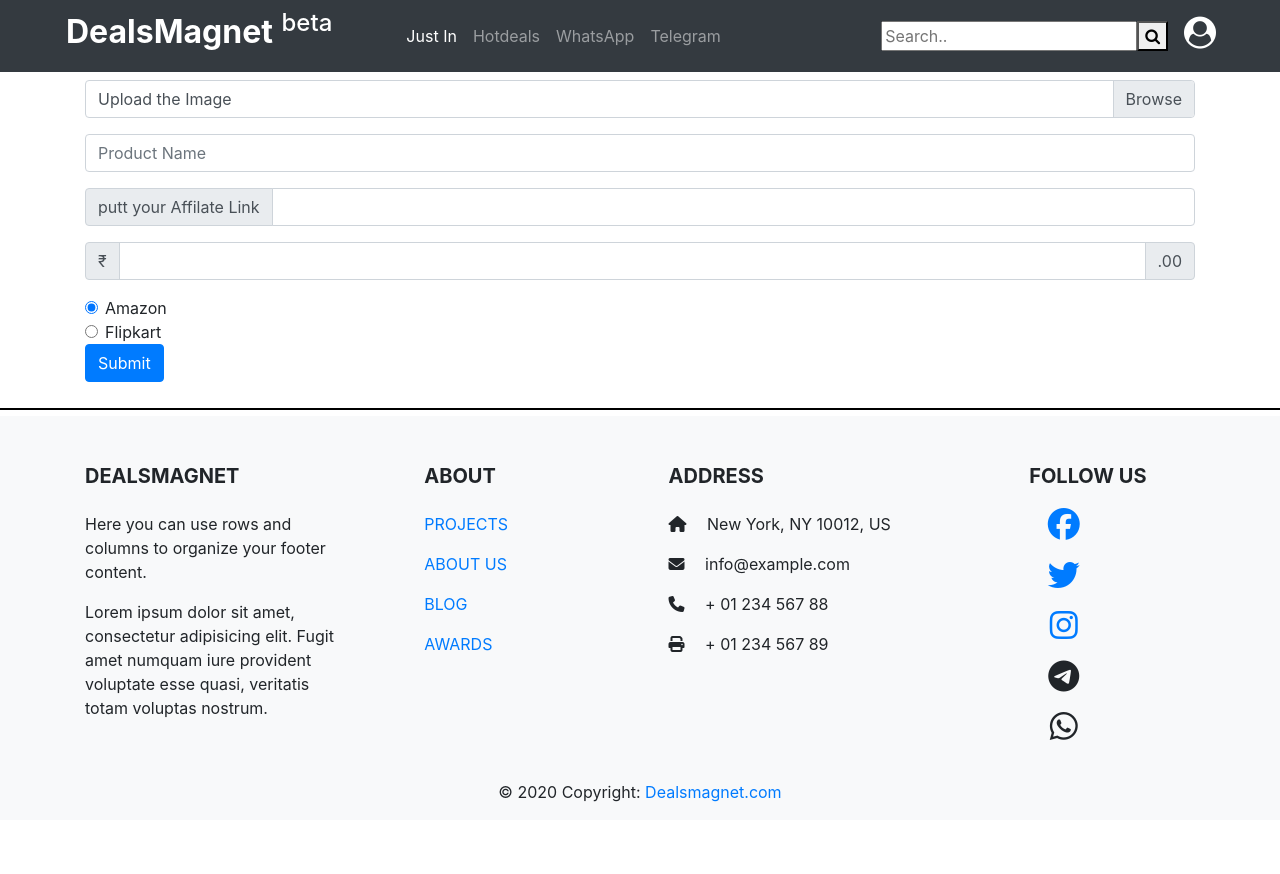
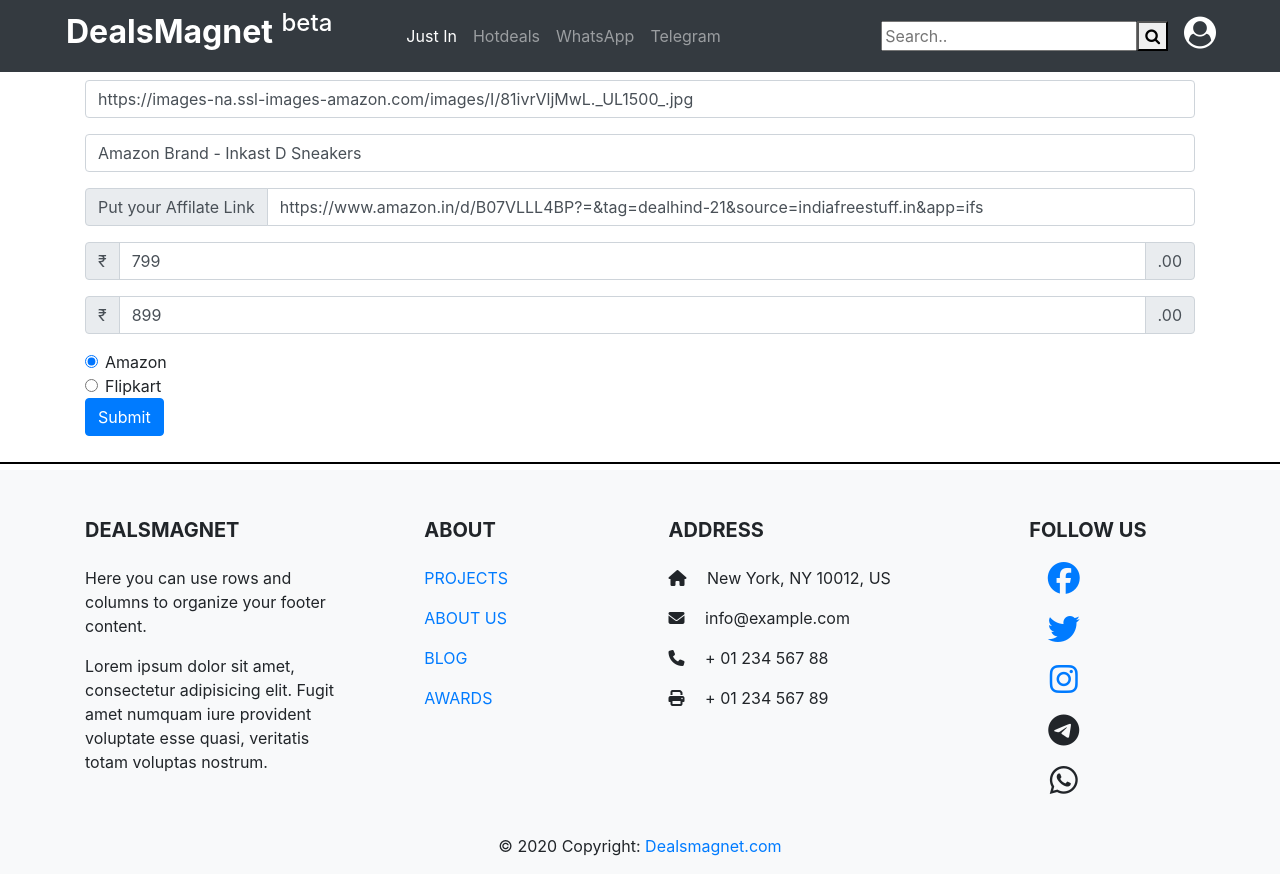
Before and after one commit to rohitgsv9/dealsnew, an Angular app: page /addDeal in a window 1280 px wide. Before the commit the page ends 820 px from the top, so only its background shows below. Built offline with nearby package versions, Linux system fonts and the light colour scheme; no server answers.

Commit message:
Add-deal

```diff
--- a/src/app/admin_area/add-deal/add-deal.component.html
+++ b/src/app/admin_area/add-deal/add-deal.component.html
@@ -1,27 +1,39 @@
 <div class="container mt-2">
-    <div class="input-group mb-3">
-        <div class="custom-file">
-            <input type="file" class="custom-file-input" id="customFileLang" lang="es">
-            <label class="custom-file-label" for="customFileLang">Upload the Image</label>
+    <form (ngSubmit)="onSubmit()" #heroForm="ngForm">
+    <div class="form-group">
+        <div class="input-group mb-3">
+            <input type="text" class="form-control" [(ngModel)]="product.image" #image="ngModel"  name="image" aria-describedby="heading1" placeholder="Image Link" required>
+        </div>
+    </div>
+
+    <div class="form-group">
+        <div class="input-group mb-3">
+            <input type="text" class="form-control" [(ngModel)]="product.name" #name="ngModel"  name="name" aria-describedby="heading1" placeholder="Product Name" required>
         </div>
     </div>
 
     <div class="input-group mb-3">
-        <input type="text" class="form-control" id="heading1" aria-describedby="heading1" placeholder="Product Name">
-    </div>
-
-    <div class="input-group mb-3">
         <div class="input-group-prepend">
-            <span class="input-group-text" id="basic-addon3">putt your Affilate Link </span>
+            <span class="input-group-text" id="basic-addon3">Put your Affilate Link </span>
         </div>
-        <input type="text" class="form-control" id="basic-url" aria-describedby="basic-addon3">
+        <input type="text" class="form-control" name="url" aria-describedby="basic-addon3" [(ngModel)]="product.url" #url="ngModel">
     </div>
 
     <div class="input-group mb-3">
         <div class="input-group-prepend">
             <span class="input-group-text">₹</span>
         </div>
-        <input type="text" class="form-control" aria-label="Amount (to the nearest dollar)">
+        <input type="number" class="form-control" aria-label="Amount (to the nearest dollar)" name="offer" [(ngModel)]="product.offer_price" #offer="ngModel" placeholder="Offer Price">
+        <div class="input-group-append">
+            <span class="input-group-text">.00</span>
+        </div>
+    </div>
+
+    <div class="input-group mb-3">
+        <div class="input-group-prepend">
+            <span class="input-group-text">₹</span>
+        </div>
+        <input type="number" class="form-control" aria-label="Amount (to the nearest dollar)" name="actual" [(ngModel)]="product.actual_price" #actual="ngModel" placeholder="Actual Price">
         <div class="input-group-append">
             <span class="input-group-text">.00</span>
         </div>
@@ -29,16 +41,17 @@
 
 
     <div class="form-check">
-        <input class="form-check-input" type="radio" name="exampleRadios" id="exampleRadios1" value="option1" checked>
+        <input class="form-check-input" type="radio" name="logo" id="exampleRadios1" value="amazon" [(ngModel)]="product.logo" #logo="ngModel" checked>
         <label class="form-check-label" for="exampleRadios1">
           Amazon
         </label>
       </div>
       <div class="form-check">
-        <input class="form-check-input" type="radio" name="exampleRadios" id="exampleRadios2" value="option2">
+        <input class="form-check-input" type="radio" name="logo" id="exampleRadios2" value="flipkart" [(ngModel)]="product.logo" #logo="ngModel" >
         <label class="form-check-label" for="exampleRadios2">
           Flipkart
         </label>
       </div>
-      <button type="submit" class="btn btn-primary">Submit</button>
+      <button type="submit" class="btn btn-primary" [disabled]="!heroForm.form.valid">Submit</button>
+      </form>
 </div>
--- a/src/app/admin_area/add-deal/add-deal.component.ts
+++ b/src/app/admin_area/add-deal/add-deal.component.ts
@@ -1,4 +1,6 @@
 import { Component, OnInit } from '@angular/core';
+import { Product, IProduct } from 'src/app/modal/product';
+import { BackendService } from 'src/app/service/backend.service';
 
 @Component({
   selector: 'app-add-deal',
@@ -7,9 +9,30 @@ import { Component, OnInit } from '@angular/core';
 })
 export class AddDealComponent implements OnInit {
 
-  constructor() { }
+  constructor(private backend : BackendService) { }
 
   ngOnInit(): void {
+
+    this.product.name = "Amazon Brand - Inkast D Sneakers"
+    this.product.image = "https://images-na.ssl-images-amazon.com/images/I/81ivrVljMwL._UL1500_.jpg";
+    this.product.offer_price = 799
+    this.product.actual_price=899
+    this.product.logo="amazon"
+    this.product.url = "https://www.amazon.in/d/B07VLLL4BP?=&tag=dealhind-21&source=indiafreestuff.in&app=ifs";
+    this.product.id = 123;
+    this.product.date = "10m";
+    this.onSubmit();
+
+  }
+
+  product = new Product();
+
+  submitted = false;
+
+  onSubmit()
+  {
+    this.backend.AddDeal(this.product);
+
   }
 
 }
--- a/src/app/service/backend.service.ts
+++ b/src/app/service/backend.service.ts
@@ -1,6 +1,7 @@
 import { Injectable } from '@angular/core';
 import { HttpClient, HttpHeaders } from '@angular/common/http';
 import {  Product } from '../modal/product';
+import { JsonPipe } from '@angular/common';
 
 const httpOptions =  {
   headers: new HttpHeaders(
@@ -18,16 +19,16 @@ export class BackendService {
 
   constructor(private http: HttpClient) { }
 
-   apiUrl  = "https://comparehatke.com/admin_area/thuttu/thuttu-api.php";
+  apiUrl  = "https://comparehatke.com/admin_area/thuttu/";
 
   getLatestDeals()
   {
-    return  this.http.get(this.apiUrl);
+    return  this.http.get(this.apiUrl+'thuttu-api.php');
   }
 
   GetLatestDealsByID(id : number)
   {
-    this.apiUrl = this.apiUrl+"?id="+id;
+    this.apiUrl = this.apiUrl+"thuttu-api.php?id="+id;
     return this.http.get(this.apiUrl);
   }
 
@@ -113,4 +114,13 @@ export class BackendService {
 
   }
 
+   AddDeal(product : Product)
+  {
+    let data = JSON.stringify(product);
+    return  this.http.post("https://comparehatke.com/admin_area/thuttu/add-deal.php", data).subscribe(
+      (response) => console.log(response),
+      (error) => console.log(error)
+    )
+  }
+
 }
```
